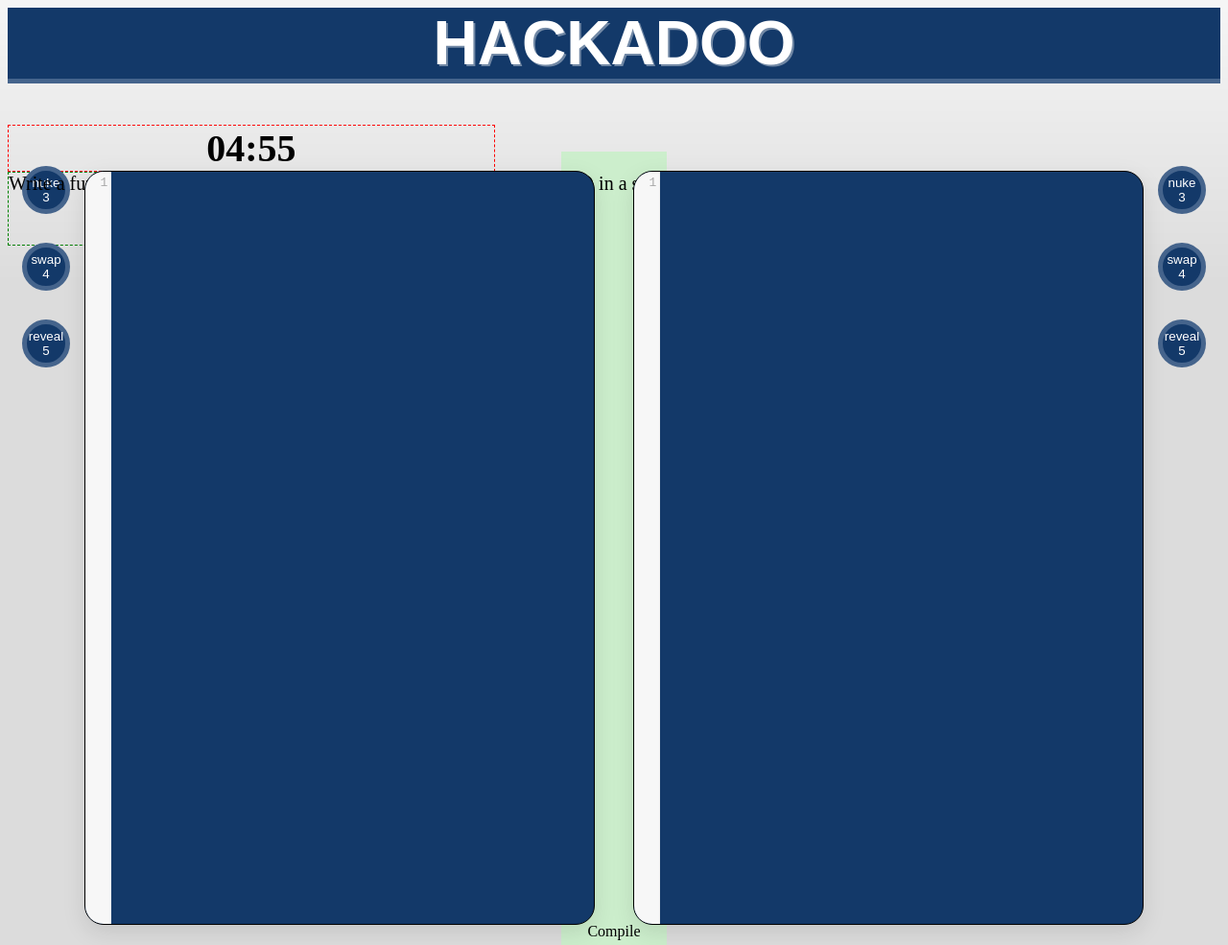
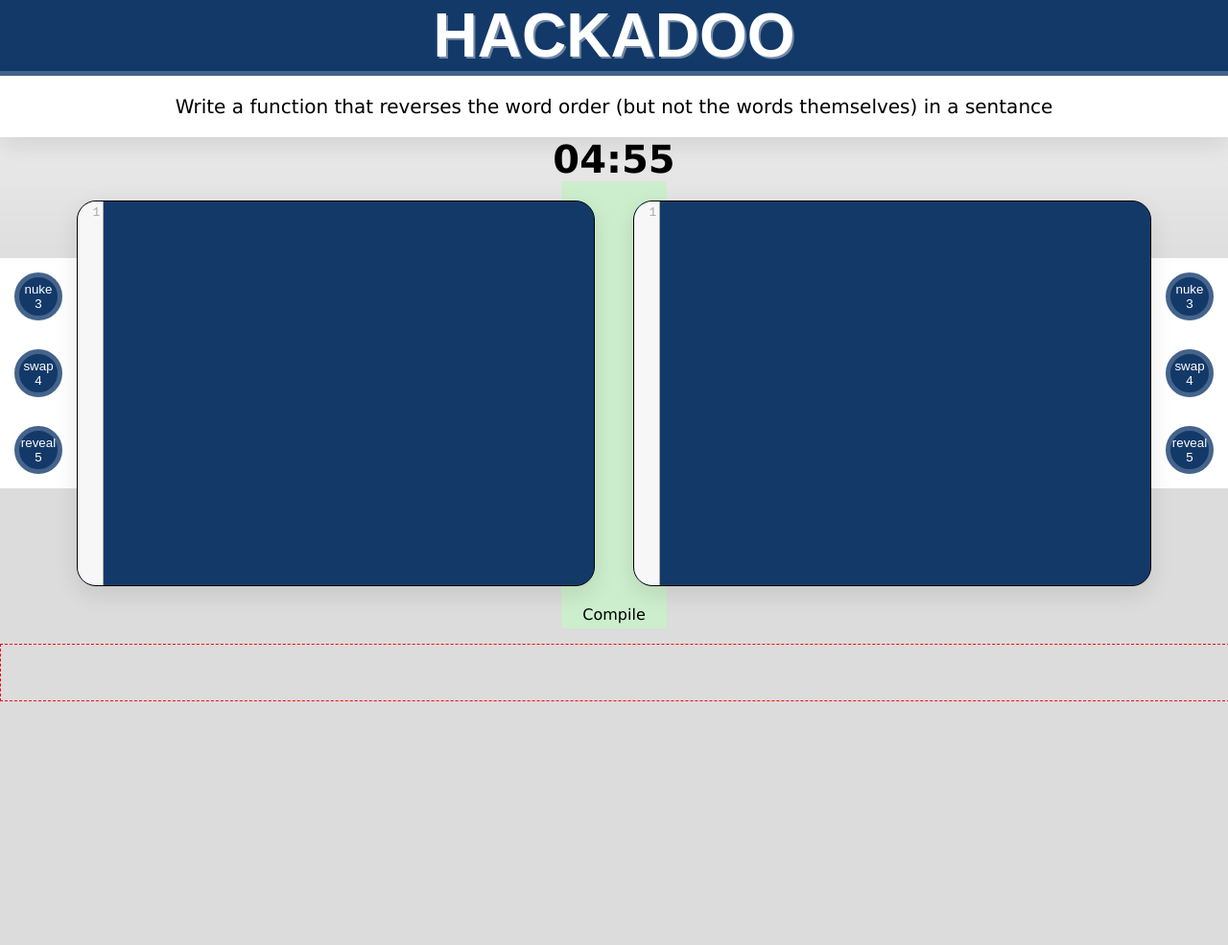
Before and after one commit to varblob/hakadoo, a website: page client/index.html in a window 1280 px wide. Shown: the top 985 px of the page at 96% size. After the commit the page ends 800 px from the top, so only its background shows below. Drawn offline with nearby package versions, Linux system fonts and the light colour scheme; no server answers; a web font is replaced by a local one.

Commit message:
style tweaks

```diff
--- a/client/css/main.css
+++ b/client/css/main.css
@@ -1,5 +1,8 @@
 body {
   background: #DCDCDC url('/img/gradient.png') repeat-x;
+  padding:0;
+  margin:0;
+  font-family:Verdana, sans-serif;
 }
 
 .clearfix:after{
@@ -9,6 +12,10 @@ body {
    height: 0;
    clear: both;
 }
+.buttons{
+	margin-top:80px;
+	background:white;
+}
 
 .buttons button{
   border-radius: 999px;
@@ -17,12 +24,17 @@ body {
   color:white;
 }
 
+.buttons button .label{
+
+}
+
 .CodeMirror{
 	border-radius:20px;
 	margin:20px;
 	box-shadow: 0 8px 25px rgba(0,0,0,0.1);
 	border:1px solid black;
 	background:#133969;
+	max-height:400px;
 }
 
 h1.title{
@@ -34,6 +46,11 @@ h1.title{
   font-size: 4em;
   background:#133969;
   border-bottom: 5px solid #45648C;
+  margin:0 auto;
+}
+
+#top_container{
+	width:100%;
 }
 
 #right_container {
@@ -79,31 +96,21 @@ h1.title{
 }
 
 #timer {
-    width: 40%;
-    left: 30%;
-    bottom: 5px;
-    border:1px dashed red;
+	width:200px;
+	margin:0 auto;
     text-align: center;
     font-size: 40px;
     font-weight: bolder;
 }
 
 #challenge_text {
-    width: 64%;
-    height: 50%;
-    left: 35%;
-    top: 5px;
-    border:1px dashed green;
-    text-align: left;
+	width:auto;
+    text-align: center;
     font-size: 20px;
-    overflow: auto;
-}
-
-/* sections (within containers) */
-
-#top_section, #left_section, #right_section, #bottom_section {
-    height: 100%;
-    width: 100%;
+    background:white;
+    box-shadow: 0 8px 25px rgba(0,0,0,0.1);
+	padding:20px;
+	margin:0 auto;
 }
 
 /* containers (contain sections) */
@@ -119,7 +126,6 @@ h1.title{
 #top_container {
     top: 0;
     left: 0;
-    height: 150px;
     width: 100%;
 }
 
--- a/client/index.html
+++ b/client/index.html
@@ -12,6 +12,7 @@
 
 	<link href='http://fonts.googleapis.com/css?family=Wire+One' rel='stylesheet' type='text/css'>
 	<link rel="stylesheet" href="js/lib/codemirror/codemirror.css">
+	<link rel="stylesheet" href="js/lib/codemirror/theme/night.css">
 	<link rel="stylesheet" type="text/css" href="css/main.css" />
 	<title>Hackadoo</title>
 </head>
@@ -21,11 +22,11 @@
 			<h1 class="title">Hackadoo</h1>
 
 			<div id="top_section">
+				<div id="challenge_text">
+					Challenge:
+				</div>
 				<div id="timer">
 					00:00:00
-				</div>
-				<div id="challenge_text">
-					Challenge:
 				</div>
 			</div>
 		</div>
--- a/client/js/hakadoo/main.js
+++ b/client/js/hakadoo/main.js
@@ -29,7 +29,7 @@ $(document).ready(function() {
 		them = CodeMirror.fromTextArea(document.getElementById("opponent_code"), {
 			lineNumbers: true,
 			matchBrackets: true,
-			theme: 'xq-dark'
+			theme: 'night'
 		}),
 		abilities = {
 			remove: 3,
@@ -101,7 +101,7 @@ $(document).ready(function() {
 			socket.emit('textEntered', {text: text});
 		},
 		keyMap: 'hakadoo',
-		theme: 'xq-dark'
+		theme: 'night'
 	});
 
 	$('#challenge_text').text(question.question);
--- a/client/js/lib/codemirror/theme/night.css
+++ b/client/js/lib/codemirror/theme/night.css
@@ -1,21 +1,20 @@
 /* Loosely based on the Midnight Textmate theme */
 
-.cm-s-night { background: #0a001f; color: #f8f8f8; }
+.cm-s-night { background: #133969; color: #f8f8f8; }
 .cm-s-night div.CodeMirror-selected { background: #447 !important; }
-.cm-s-night .CodeMirror-gutter { background: #0a001f; border-right: 1px solid #aaa; }
-.cm-s-night .CodeMirror-gutter-text { color: #f8f8f8; }
+.cm-s-night .CodeMirror-gutter {  border-right: 1px solid #aaa; }
+.cm-s-night .CodeMirror-gutter-text {  }
 .cm-s-night .CodeMirror-cursor { border-left: 1px solid white !important; }
 
-.cm-s-night span.cm-comment { color: #6900a1; }
+.cm-s-night span.cm-comment { color: #f0c05a; }
 .cm-s-night span.cm-atom { color: #845dc4; }
 .cm-s-night span.cm-number, .cm-s-night span.cm-attribute { color: #ffd500; }
-.cm-s-night span.cm-keyword { color: #599eff; }
+.cm-s-night span.cm-keyword { color: #b2f7e9; }
 .cm-s-night span.cm-string { color: #37f14a; }
 .cm-s-night span.cm-meta { color: #7678e2; }
 .cm-s-night span.cm-variable-2, .cm-s-night span.cm-tag { color: #99b2ff; }
 .cm-s-night span.cm-variable-3, .cm-s-night span.cm-def { color: white; }
 .cm-s-night span.cm-error { color: #9d1e15; }
 .cm-s-night span.cm-bracket { color: #8da6ce; }
-.cm-s-night span.cm-comment { color: #6900a1; }
 .cm-s-night span.cm-builtin, .cm-s-night span.cm-special { color: #ff9e59; }
 .cm-s-night span.cm-link { color: #845dc4; }
```
